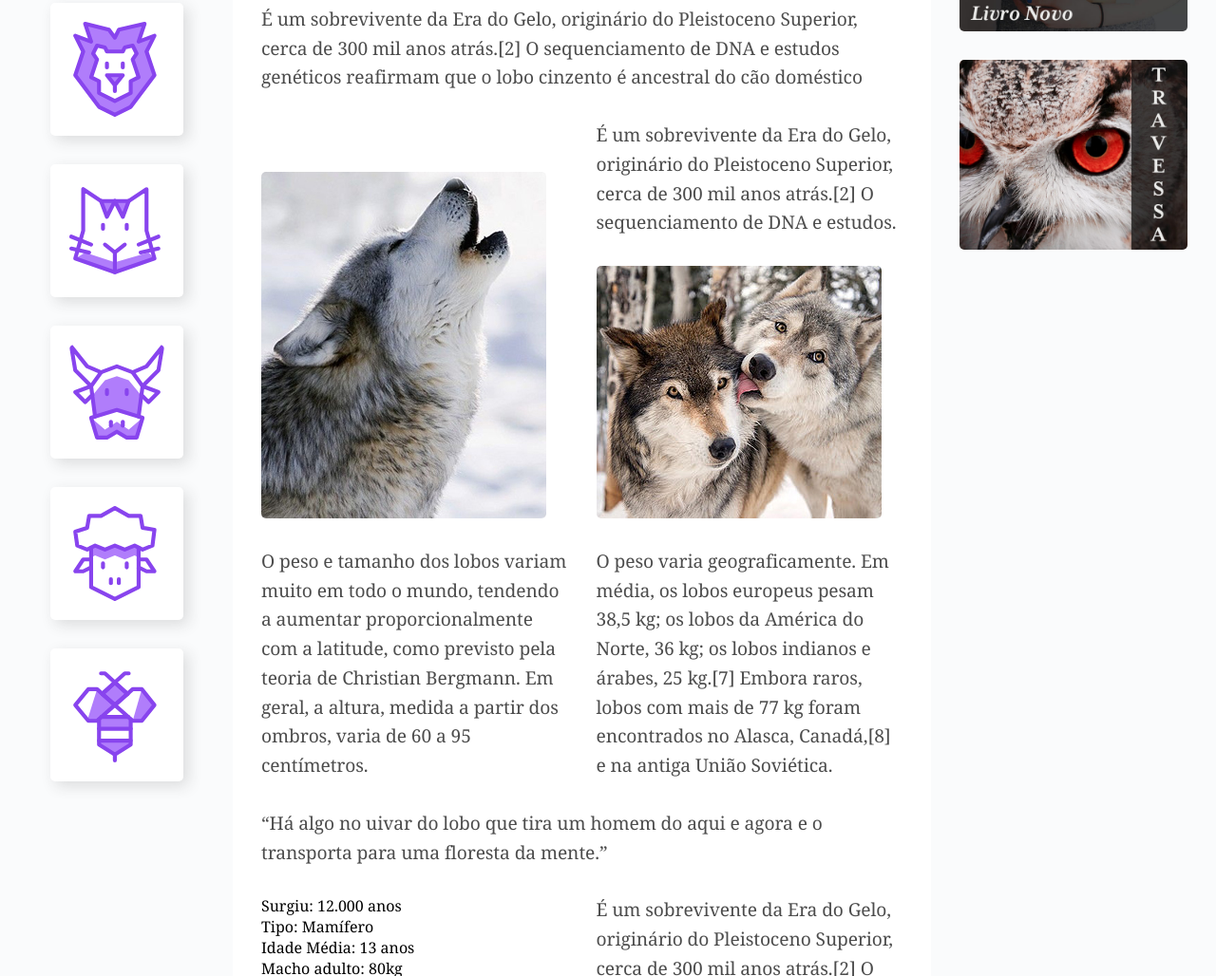
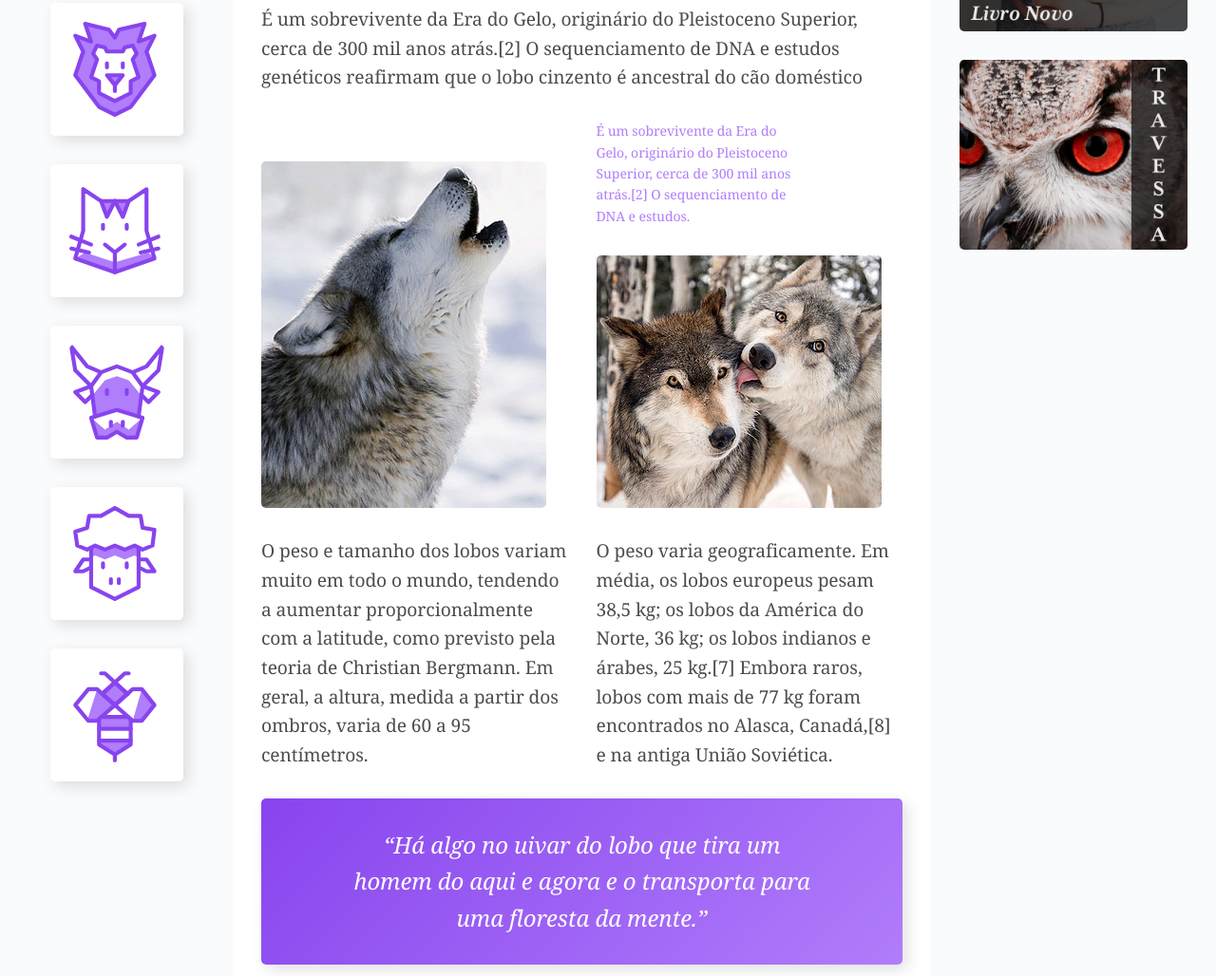
Before and after one commit to MatheusFarali/Wildbeast, a plain HTML site: page index.html in a window 1280 px wide. Shown: the part 301-1329 px from the top of the page at 95% size. Drawn offline with Linux system fonts and the light colour scheme.

Commit message:
Atualização 9
Finalizado restante da customização.

```diff
--- a/css/style.css
+++ b/css/style.css
@@ -194,6 +194,41 @@ p {
   top: 2px;
 }
 
+.destaque {
+  font-size: 0.875em;
+  color: #b07dfb;
+  max-width: 16em;
+}
+
+.citacao,
+.atributos {
+  align-self: start;
+  padding: 30px;
+  border-radius: 5px;
+  box-shadow: 5px 5px 15px 0px rgba(44, 44, 44, 0.15);
+  background: linear-gradient(135deg, #8844ee, #b07dfb);
+}
+
+.citacao p {
+  font-size: 1.5em;
+  font-style: italic;
+  text-align: center;
+  max-width: 500px;
+  margin: 0 auto;
+  color: white;
+}
+
+.atributos li {
+  color: white;
+  font-family: Courier, monospace;
+  font-size: 1.125em;
+  padding: 15px;
+}
+
+.atributos li + li {
+  border-top: 2px solid #b07dfb;
+}
+
 /* Anuncios */
 
 .anuncios {
--- a/index.html
+++ b/index.html
@@ -57,7 +57,7 @@
 
       <img class="imagem-1" src="/Wildbeast/img/wolf1.jpg" alt="Wolf 1">
 
-      <p>É um sobrevivente da Era do Gelo, originário do Pleistoceno Superior, cerca de 300 mil anos atrás.[2] O sequenciamento de DNA e estudos.</p>
+      <p class="destaque">É um sobrevivente da Era do Gelo, originário do Pleistoceno Superior, cerca de 300 mil anos atrás.[2] O sequenciamento de DNA e estudos.</p>
 
       <img class="imagem-2" src="/Wildbeast/img/wolf2.jpg" alt="Wolf 2">
 
```
